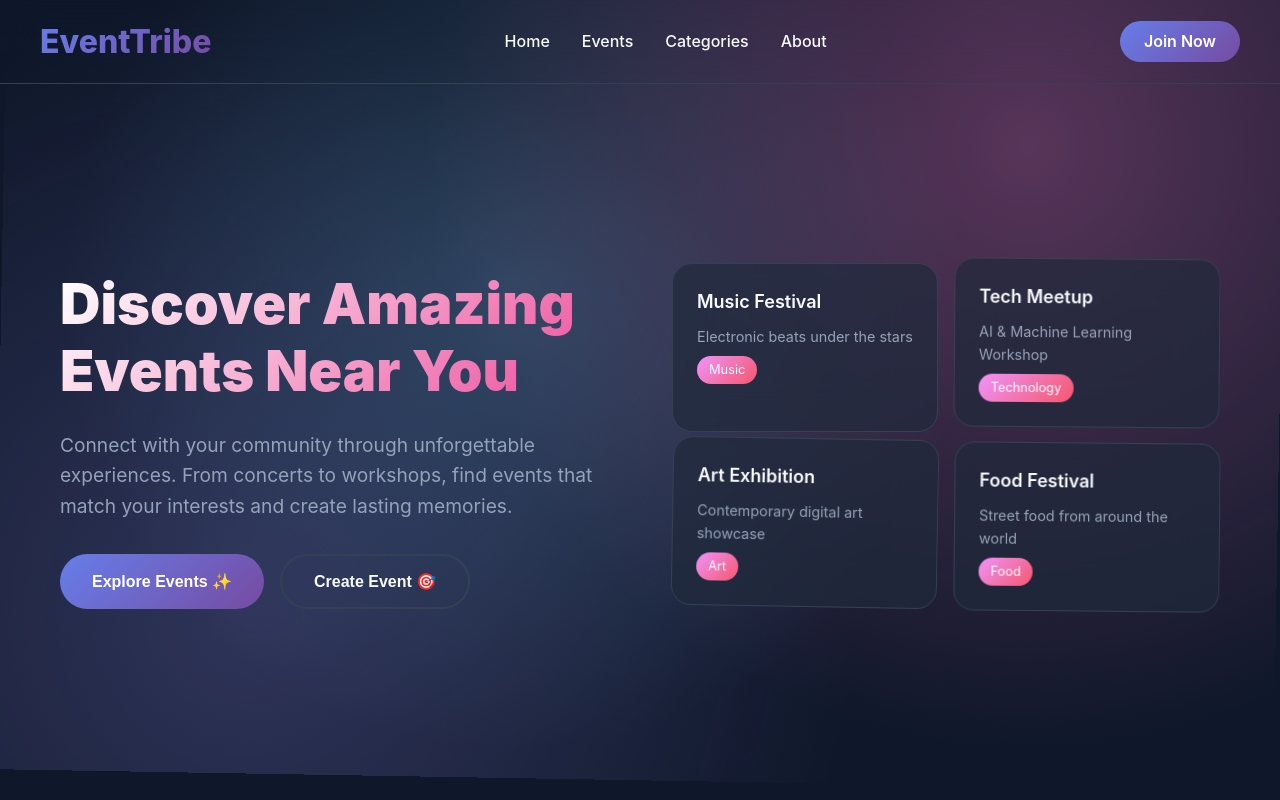
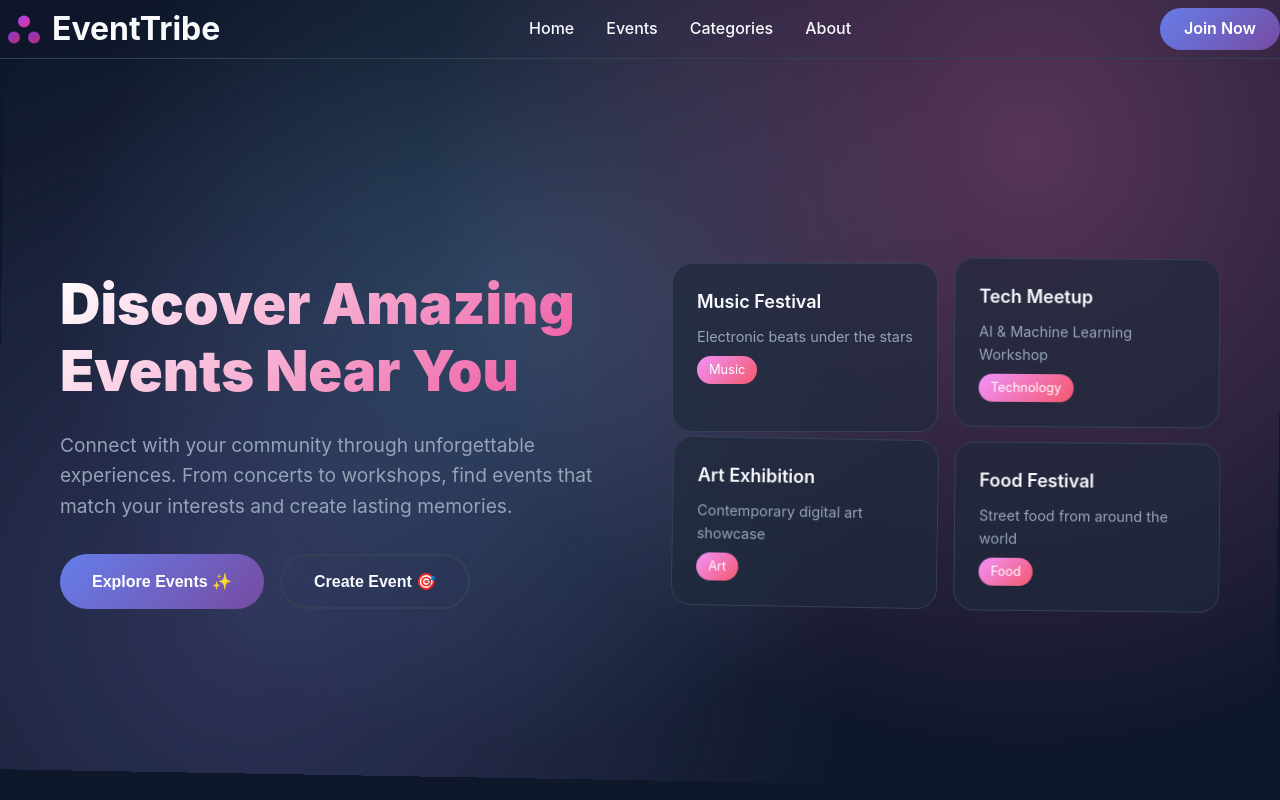
Before and after one commit to adarsh758/Event-Tribe, a website: page index.html in a window 1280 px wide. Shown: the top 800 px of the page. Drawn offline with nearby package versions, Linux system fonts and the light colour scheme; files that its build step writes are made by us from their sources.

Commit message:
Updated header logo and styles

```diff
--- a/index.html
+++ b/index.html
@@ -20,16 +20,31 @@
 
     <!-- Header -->
     <header class="header">
+      <div class="header__logo">
+        <a href="/">
+          <svg width="45" height="40" viewBox="0 0 100 100" xmlns="http://www.w3.org/2000/svg">
+            <defs>
+              <linearGradient id="logoGradient4" x1="0%" y1="0%" x2="100%" y2="100%">
+                <stop offset="0%" style="stop-color: #a044ff; stop-opacity: 1" />
+                <stop offset="100%" style="stop-color: #e83283; stop-opacity: 1" />
+              </linearGradient>
+            </defs>
+            <circle cx="50" cy="25" r="15" fill="url(#logoGradient4)" />
+            <circle cx="25" cy="65" r="15" fill="url(#logoGradient4)" opacity="0.8" />
+            <circle cx="75" cy="65" r="15" fill="url(#logoGradient4)" opacity="0.8" />
+          </svg>
+          <span>EventTribe</span>
+        </a>
+      </div>
       <nav class="header__nav container">
-        <div class="header__logo">EventTribe</div>
         <ul class="header__nav-links">
           <li><a href="#home">Home</a></li>
           <li><a href="#events">Events</a></li>
           <li><a href="#contact">Categories</a></li>
           <li><a href="#about">About</a></li>
         </ul>
-        <a href="#" class="header__nav-cta">Join Now</a>
       </nav>
+      <a href="#" class="header__nav-cta">Join Now</a>
     </header>
 
     <main>
--- a/resources/scss/layout/_header.scss
+++ b/resources/scss/layout/_header.scss
@@ -1,4 +1,6 @@
 .header {
+  display: flex;
+  align-items: center;
   backdrop-filter: blur(20px);
   background: var(--glass-bg);
   border-bottom: 1px solid var(--border-color);
@@ -9,3 +11,20 @@
   z-index: 1000;
   transition: all 0.3s ease;
 }
+
+.header__logo a {
+  display: flex;
+  align-items: center;
+  gap: 0.25em;
+
+  svg {
+    width: 3rem;
+    height: 2.5rem;
+    transform: translateY(0.16rem); /* For Centering the SVG */
+  }
+  span {
+    font-size: 2rem;
+    line-height: 2rem;
+    font-weight: 700;
+  }
+}
--- a/resources/scss/layout/_navigation.scss
+++ b/resources/scss/layout/_navigation.scss
@@ -5,14 +5,7 @@
   padding: 1rem 0;
 }
 
-.header__logo {
-  font-size: 2rem;
-  font-weight: 800;
-  background: var(--gradient-primary);
-  -webkit-background-clip: text;
-  -webkit-text-fill-color: transparent;
-  background-clip: text;
-}
+
 
 .header__nav-links {
   display: none;
```
